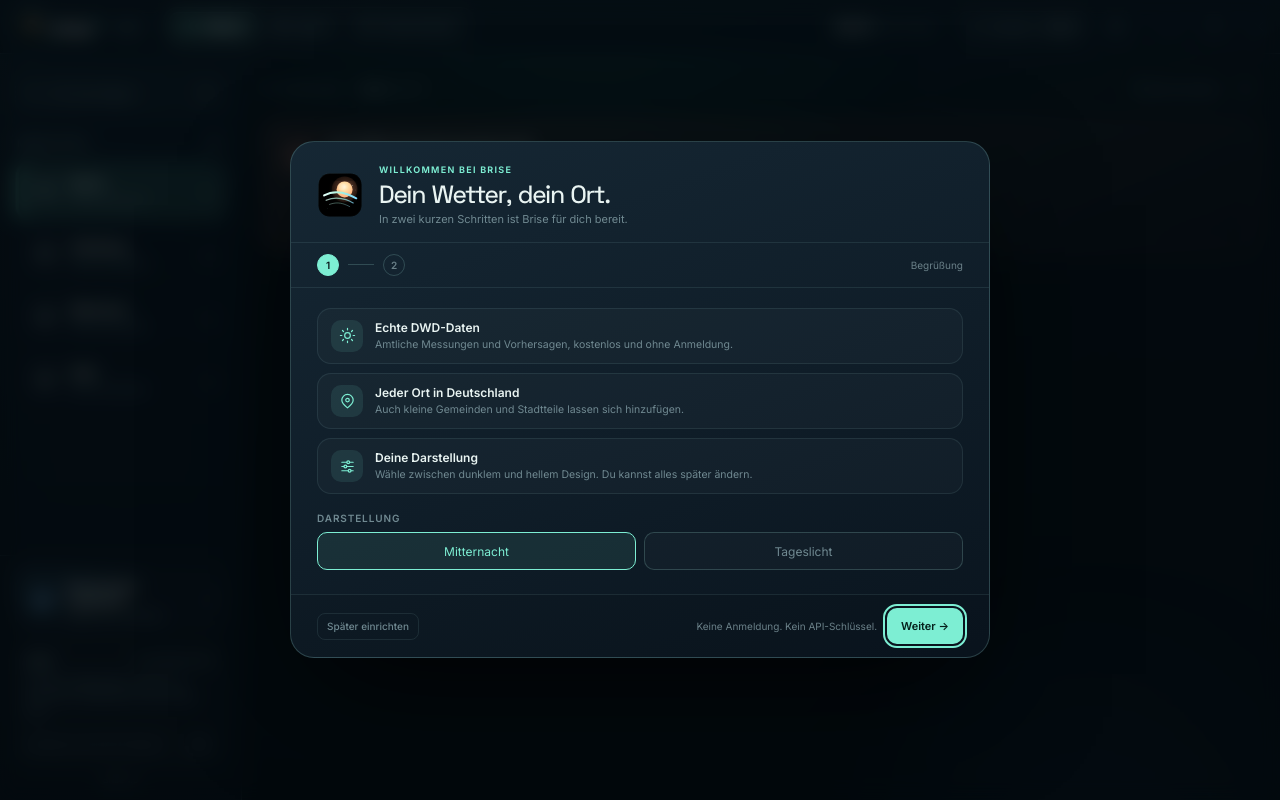
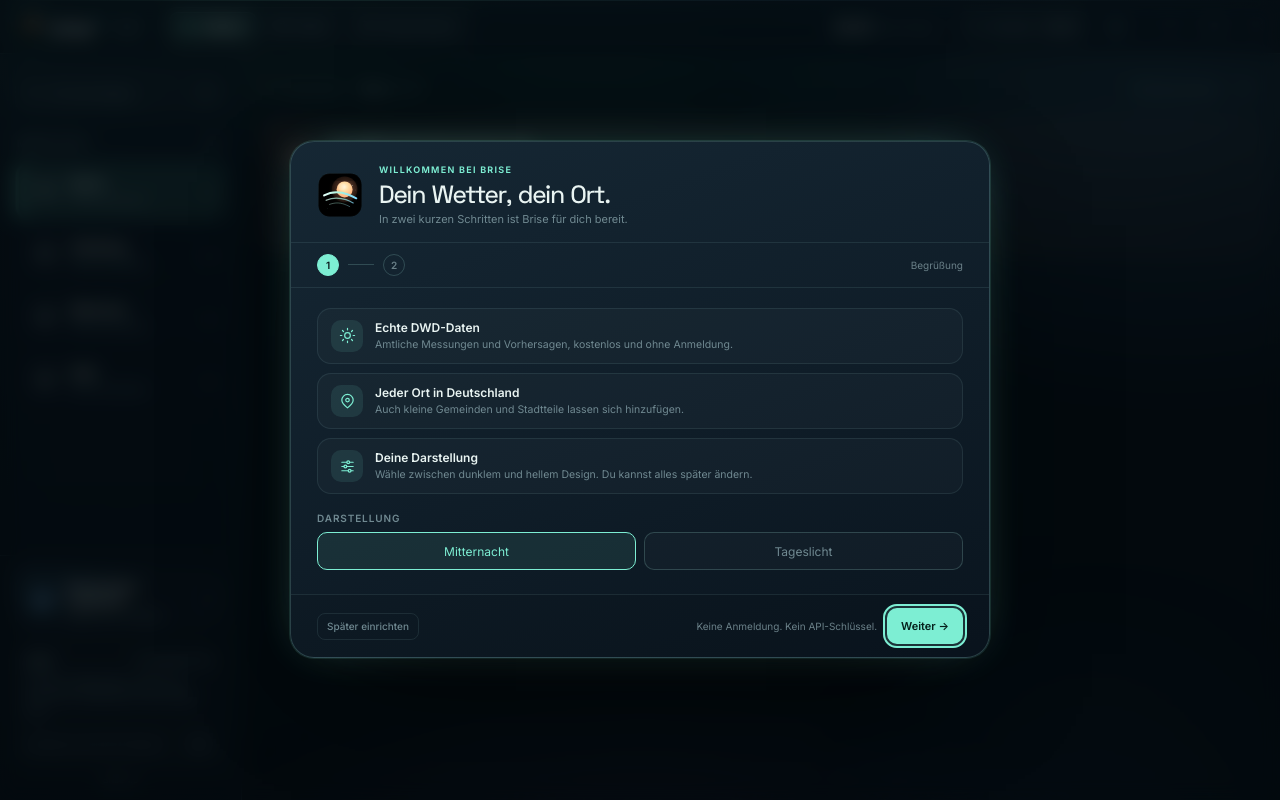
Before and after one commit to fg1211/brise, a plain HTML site: page ui/index.html in a window 1280 px wide. Drawn offline with Linux system fonts and the light colour scheme.

Commit message:
Design: Glass-Stylesheet einbinden

```diff
--- a/ui/index.html
+++ b/ui/index.html
@@ -14,6 +14,7 @@
     <link rel="stylesheet" href="./styles/weather.css" />
     <link rel="stylesheet" href="./styles/radar.css" />
     <link rel="stylesheet" href="./styles/germany.css" />
+    <link rel="stylesheet" href="./styles/glass.css" />
   </head>
   <body>
     <div id="app" class="app">
```
